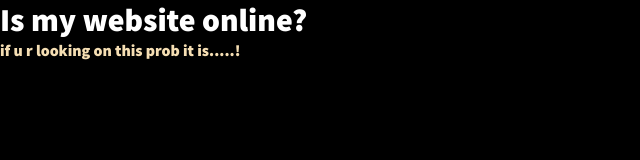
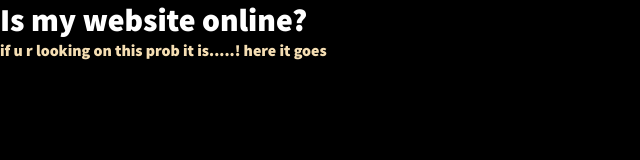
Before and after one commit to ScorpioDv/DzEncy, a plain HTML site: page index.html in a window 1280 px wide. Shown: the full height of the page, 0-640 px from the left. Drawn offline with Linux system fonts and the light colour scheme.

Commit message:
Update index.html

```diff
--- a/index.html
+++ b/index.html
@@ -11,5 +11,5 @@
 <h1>Is my website online?</h1>
 
 
-<h4>if u r looking on this prob it is.....!</h4></body>
+<h4>if u r looking on this prob it is.....! here it goes</h4></body>
 </html>
```
